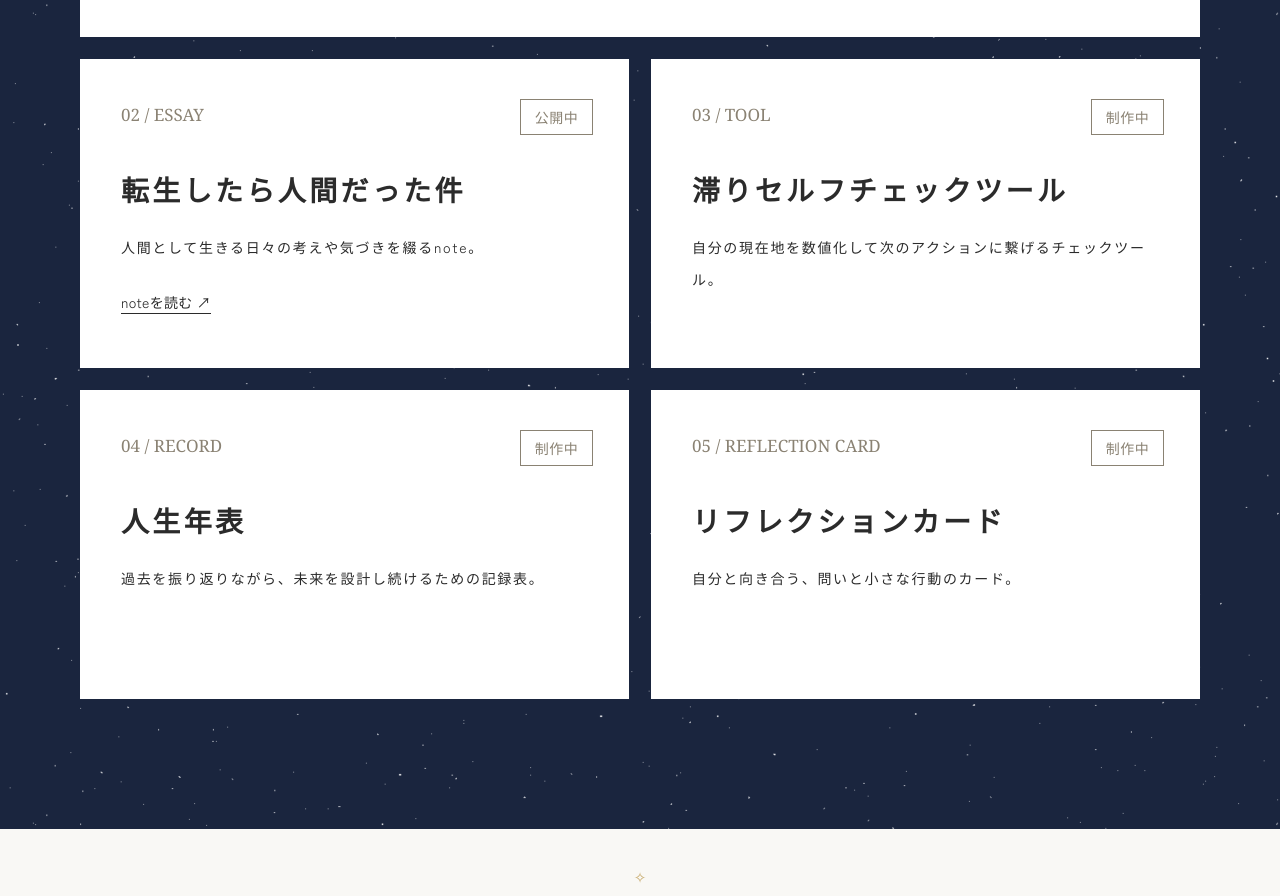
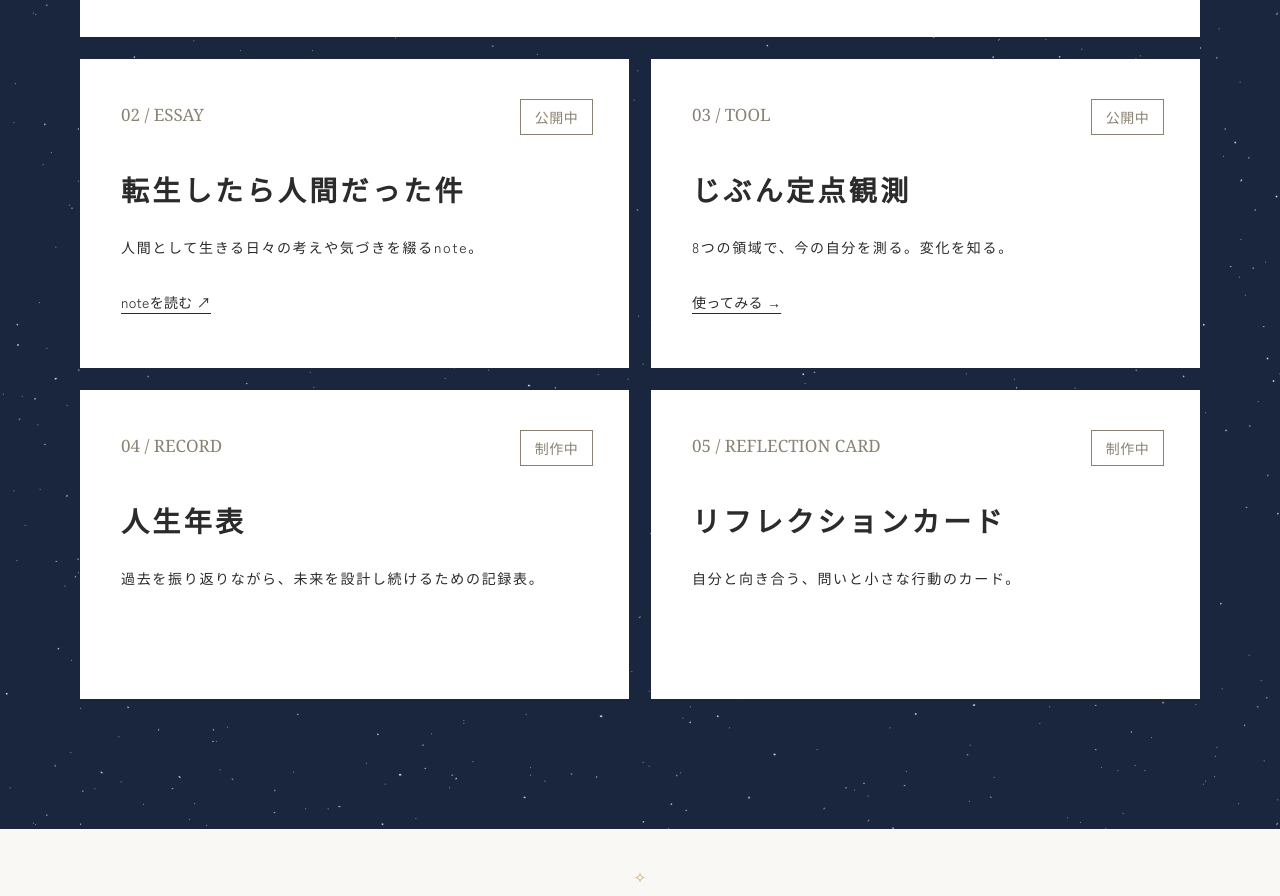
Before and after one commit to jinseijikken/jinseijikken.github.io, a plain HTML site: page index.html in a window 1280 px wide. Shown: the part 2343-3239 px from the top of the page. Drawn offline with Linux system fonts and the light colour scheme; a web font is replaced by a local one.

Commit message:
Rename work 03 to じぶん定点観測 and link to the published tool
Co-Authored-By: Claude Opus 5.5 <noreply@anthropic.com>

```diff
--- a/index.html
+++ b/index.html
@@ -78,9 +78,10 @@
             <a class="more" href="https://note.com/jinsei_jikken" target="_blank" rel="noopener noreferrer">noteを読む ↗</a>
           </article>
           <article class="work">
-            <div class="work-top"><span class="num">03 / TOOL</span><span class="status">制作中</span></div>
-            <h3>滞りセルフチェックツール</h3>
-            <p>自分の現在地を数値化して次のアクションに繋げるチェックツール。</p>
+            <div class="work-top"><span class="num">03 / TOOL</span><span class="status">公開中</span></div>
+            <h3>じぶん定点観測</h3>
+            <p>8つの領域で、今の自分を測る。変化を知る。</p>
+            <a class="more" href="jibun-teiten/">使ってみる →</a>
           </article>
           <article class="work">
             <div class="work-top"><span class="num">04 / RECORD</span><span class="status">制作中</span></div>
```
